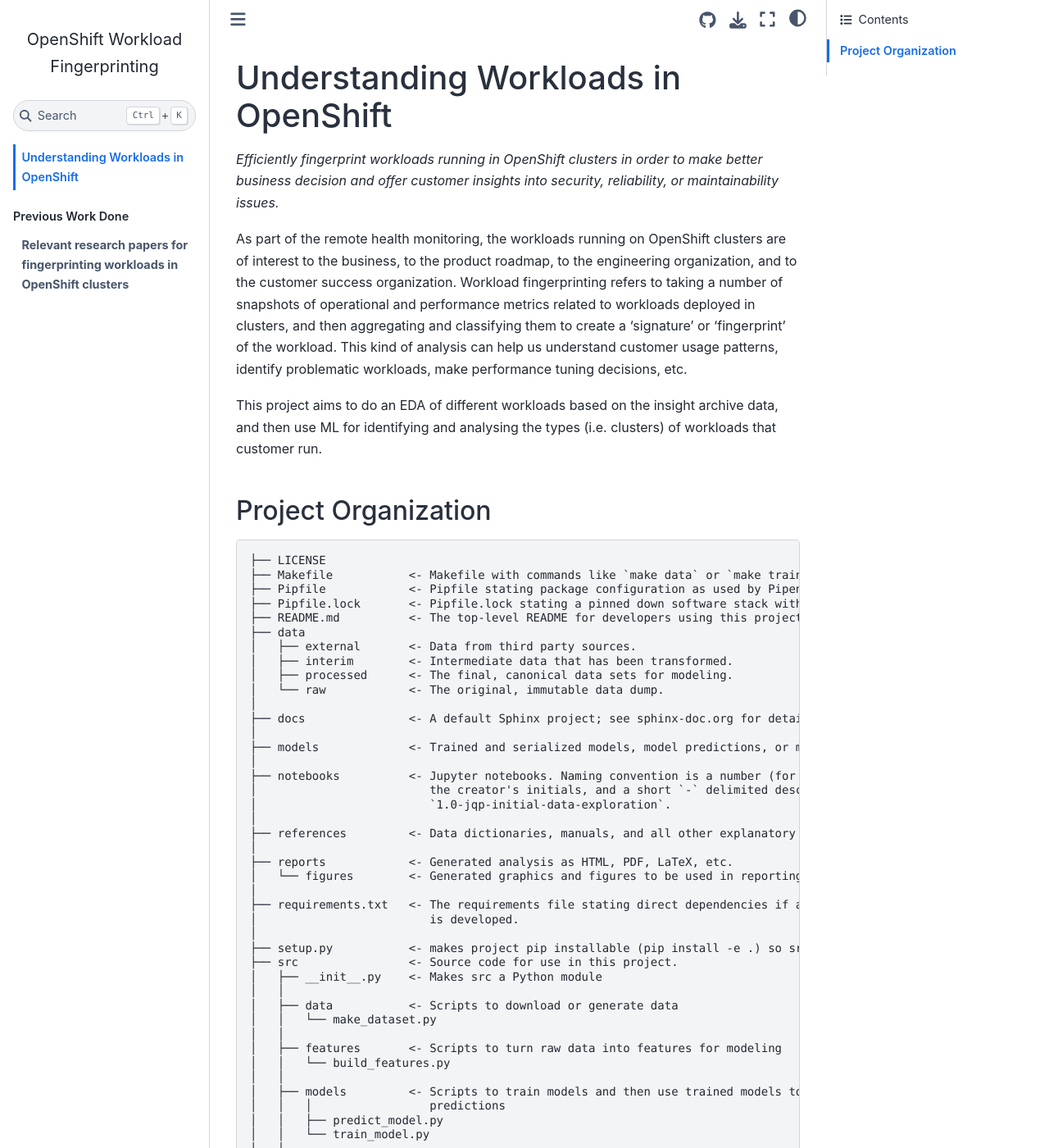
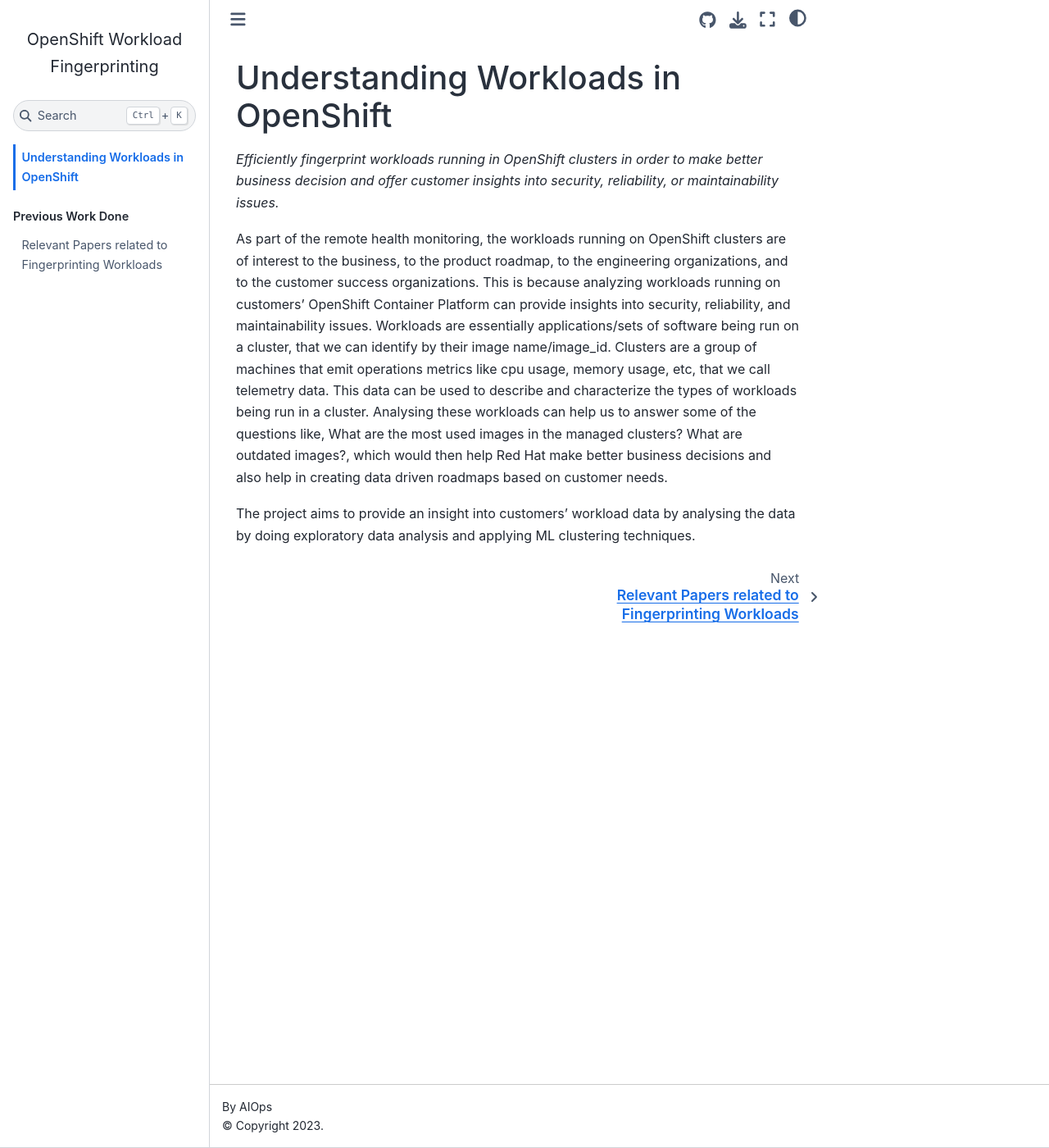
Before and after one commit to aicoe-aiops/openshift-workload-fingerprinting, a Jupyter Book: the page built from README.md, in a window 1280 px wide and 1400 px high. Shown: the whole window at 82% size. Built offline with Jupyter Book 1.0.4 settings and Sphinx 7.4.7 and the Sphinx Book theme 1.1.4, drawn with Linux system fonts in a browser that asks for light colours; pages that are not in the unit, such as notebooks, are missing from menus; comment, search, counter and statistics services are not loaded; some of the changed text lies outside the part shown.

Commit message:
Edited some files and notebooks for better formatting of jbook

```diff
--- a/README.md
+++ b/README.md
@@ -2,63 +2,6 @@ Understanding Workloads in OpenShift
 ==============================
 _Efficiently fingerprint workloads running in OpenShift clusters in order to make better business decision and offer customer insights into security, reliability, or maintainability issues._
 
-As part of the remote health monitoring, the workloads running on OpenShift clusters are of interest to the business, to the product roadmap, to the engineering organization, and to the customer success organization. Workload fingerprinting refers to taking a number of snapshots of operational and performance metrics related to workloads deployed in clusters, and then aggregating and classifying them to create a 'signature' or 'fingerprint' of the workload. This kind of analysis can help us understand customer usage patterns, identify problematic workloads, make performance tuning decisions, etc.
+As part of the remote health monitoring, the workloads running on OpenShift clusters are of interest to the business, to the product roadmap, to the engineering organizations, and to the customer success organizations. This is because analyzing workloads running on customers’ OpenShift Container Platform can provide insights into security, reliability, and maintainability issues. Workloads are essentially applications/sets of software being run on a cluster, that we can identify by their image name/image_id. Clusters are a group of machines that emit operations metrics like cpu usage, memory usage, etc, that we call telemetry data. This data can be used to describe and characterize the types of workloads being run in a cluster.  Analysing these workloads can help us to answer some of the questions like, What are the most used images in the managed clusters? What are outdated images?,  which would then help Red Hat make better business decisions and also help in creating data driven roadmaps based on customer needs.
 
-This project aims to do an EDA of different workloads based on the insight archive data, and then use ML for identifying and analysing the types (i.e. clusters) of workloads that customer run.
-
-Project Organization
-------------
-
-    ├── LICENSE
-    ├── Makefile           <- Makefile with commands like `make data` or `make train`
-    ├── Pipfile            <- Pipfile stating package configuration as used by Pipenv.
-    ├── Pipfile.lock       <- Pipfile.lock stating a pinned down software stack with as used by Pipenv.
-    ├── README.md          <- The top-level README for developers using this project.
-    ├── data
-    │   ├── external       <- Data from third party sources.
-    │   ├── interim        <- Intermediate data that has been transformed.
-    │   ├── processed      <- The final, canonical data sets for modeling.
-    │   └── raw            <- The original, immutable data dump.
-    │
-    ├── docs               <- A default Sphinx project; see sphinx-doc.org for details
-    │
-    ├── models             <- Trained and serialized models, model predictions, or model summaries
-    │
-    ├── notebooks          <- Jupyter notebooks. Naming convention is a number (for ordering),
-    │                         the creator's initials, and a short `-` delimited description, e.g.
-    │                         `1.0-jqp-initial-data-exploration`.
-    │
-    ├── references         <- Data dictionaries, manuals, and all other explanatory materials.
-    │
-    ├── reports            <- Generated analysis as HTML, PDF, LaTeX, etc.
-    │   └── figures        <- Generated graphics and figures to be used in reporting
-    │
-    ├── requirements.txt   <- The requirements file stating direct dependencies if a library
-    │                         is developed.
-    │
-    ├── setup.py           <- makes project pip installable (pip install -e .) so src can be imported
-    ├── src                <- Source code for use in this project.
-    │   ├── __init__.py    <- Makes src a Python module
-    │   │
-    │   ├── data           <- Scripts to download or generate data
-    │   │   └── make_dataset.py
-    │   │
-    │   ├── features       <- Scripts to turn raw data into features for modeling
-    │   │   └── build_features.py
-    │   │
-    │   ├── models         <- Scripts to train models and then use trained models to make
-    │   │   │                 predictions
-    │   │   ├── predict_model.py
-    │   │   └── train_model.py
-    │   │
-    │   └── visualization  <- Scripts to create exploratory and results oriented visualizations
-    │       └── visualize.py
-    │
-    ├── .thoth.yaml        <- Thoth's configuration file
-    ├── .aicoe-ci.yaml     <- AICoE CI configuration file (https://github.com/AICoE/aicoe-ci)
-    └── tox.ini            <- tox file with settings for running tox; see tox.readthedocs.io
-
-
---------
-
-<p><small>Project based on the <a target="_blank" href="https://drivendata.github.io/cookiecutter-data-science/">cookiecutter data science project template</a>. #cookiecutterdatascience</small></p>
+The project aims to provide an insight into customers' workload data by analysing the data by doing exploratory data analysis and applying ML clustering techniques.
--- a/_toc.yml
+++ b/_toc.yml
@@ -11,7 +11,7 @@ parts:
     - file: notebooks/Data_collection_from_telemetry
   - caption: Exploratory Data Analysis
     chapters:
-    - file: notebooks/EDA_insight_workload_data
+    - file: notebooks/EDA_workload_demo
   - caption: ML Clustering
     chapters:
     - file: notebooks/ML_clustering_part2
--- a/docs/Relevant_papers.md
+++ b/docs/Relevant_papers.md
@@ -1,10 +1,10 @@
 <div style="text-align: justify">
 
-# **Relevant research papers for fingerprinting workloads in OpenShift clusters**
+# Relevant Papers related to Fingerprinting Workloads
 
 This document will provide an understanding of various research articles related to fingerprinting workloads. Here is the [google docs](https://docs.google.com/document/d/120fm-EnnM8bmvku9POaDKTb-9dbkqwV_bnIRnIpyDMk/edit) link of the document.
 
-## **[Autonomic characterization of workloads using workload fingerprinting:](https://ieeexplore.ieee.org/document/7015482)**
+### [Autonomic characterization of workloads using workload fingerprinting:](https://ieeexplore.ieee.org/document/7015482)
 
 In this paper the author developed a workload/phase detection model that uses machine learning methodology to classify the workload behavior into various phases of workload operation. The paper describes workload fingerprinting methodology involving two step process that can be summarized as:
 
@@ -13,8 +13,6 @@ In this paper the author developed a workload/phase detection model that uses ma
 2. Phase detection - Identifying distinct phases for a given type of workload.
 
 Workload execution is typically characterized by many different features ranging from cache, behavior, CPU utilization, memory bandwidth, I/O bandwidth and so on. The workload detection process uses a supervised classification process to train a model that detects the type of workload using reduced feature sets. The learning process infers the underlying relationship between the observed feature and a target workload type variable which is a subject of prediction. Adaboost algorithm is used to synthesize workload detection models.
-
-
 
 Phase detection in a workload acts as an essential ingredient that captures time varying behavior of dynamically adaptable systems. A phase is a stage of execution in which a workload demonstrates similar power, temperature, resource utilization and performance characteristics. K-means clustering is used to partition d-dimensional features into k clusters such that each emission belongs to the clusters with the nearest mean.
 
@@ -77,23 +75,24 @@ Phase detection in a workload acts as an essential ingredient that captures time
 </table>
 
 
+
 TABLE I: SINGLE WORKLOAD CASE: RELATIVE SIGNIFICANCE OF OBSERVED EVENTS FOR WORKLOAD IDENTIFICATION
 
 They developed a workload/phase detection model that uses machine learning methodology to classify the workload behavior into various phases of workload operation. The first part of the methodology comprises workload detection that uses weak classifiers as in Adaboost. The algorithm provides the two outputs. First, identify the most significant events in identifying the workload and second, model to classify the workload based on hardware events. The bagging algorithm identifies nine events with non-zero importance in workload classification, listed in Table I. Once the workloads are identified, the second part of the methodology uses variants of k-means clustering to synthesize distinctive phases (or behaviors) within workloads. The workload-phase feature acts as an additional vector in addition to existing features that improves training models used for service-level-objective (SLO) related control processes (Load Allocation, Re-balancing, Resource-Provisioning, Contention-Avoidance). Results demonstrate a high degree of accuracy (99%) in workload identification and 97.15% accuracy in resource forecasting.
 
 
 
-## **[Fingerprinting anomalous computation with RNN for GPU-accelerated HPC machine:](https://sc19.supercomputing.org/proceedings/src_poster/poster_files/spostg129s2-file2.pdf)**
+### [Fingerprinting anomalous computation with RNN for GPU-accelerated HPC machine:](https://sc19.supercomputing.org/proceedings/src_poster/poster_files/spostg129s2-file2.pdf)
 
 The paper presented a ML based automatic illicit workload detection framework for GPU accelerated HPC systems such as Summit. Illicit workloads include, exploiting systems for bitcoin mining, brute force password cracking, and GPU-inflated denial of service (DoS) attack. They collected as many features as possible to identify the characteristic of GPC-accelerated HPC workload. It presented an ML framework for classifying GPGPU workloads based on their microarchitectural and system behavior, and collected the multiple types of workload behavioral data from multiple sources, viz., microarchitectural events behavior, data movement behavior, and resources utilization behavior.
 
 The analysis was done on labelled data, ANN achieved the highest accuracy (98%), while 76% and 88% for KNN and SVM, respectively. Memory access patterns show the most significant difference among workloads. The execution-related factors such as SM occupancy, instruction-replay, etc. are also good indicators for application discrimination. The models trained with data-movement are slightly more accurate than others.
 
-## **[I/O workload fingerprinting in the genetic-library:](https://citeseerx.ist.psu.edu/viewdoc/download?doi=10.1.1.504.3994&rep=rep1&type=pdf)**
+### [I/O workload fingerprinting in the genetic-library:](https://citeseerx.ist.psu.edu/viewdoc/download?doi=10.1.1.504.3994&rep=rep1&type=pdf)
 
 This paper talks about disk scheduling and the effect of workload fingerprinting in performance tuning. It serves as a good example of improvement in the performance of different types of workload due to fingerprinting. The paper describes how to create an I/O workload fingerprint and its use in both I/O schedulers, and in the genetic library. Main focus of the paper is on the application of fingerprinting in the genetic library. Paper distinguished different types of workload based on characteristics such as type (read/write), size (small/large), pattern (sequential/random) and using these categories they constructed a fingerprint. The main purpose of I/O workload fingerprinting is to converge on optimal turntables quicker during a changing work-load. To test how well it performed a [flexible file system benchmark](https://sourceforge.net/projects/ffsb/) was used. The FFSB is a versatile benchmark which is able to simulate almost any I/O workloads. As a conclusion, workloads based on sequential read and sequential write converged with an 89% and 97% reduction in time, respectively. Random read/ random write converged with a 61% and 19% reduction in time, respectively.
 
-## **[VM and workload fingerprinting for software defined datacenters:](https://dspace.mit.edu/handle/1721.1/85425)**
+### [VM and workload fingerprinting for software defined datacenters:](https://dspace.mit.edu/handle/1721.1/85425)
 
 It is a thesis from MIT (2013). It serves the purpose of explaining some basic theoretical concepts and strategies with regards to workload fingerprinting, namely, the Pearson correlation coefficient, principal component analysis, K- Means clustering, logistic regression, entropy, relative entropy, Silverman’s test for multimodality, bayesian inference and so on.
 
```
Also changed, not shown: 4 other files.
